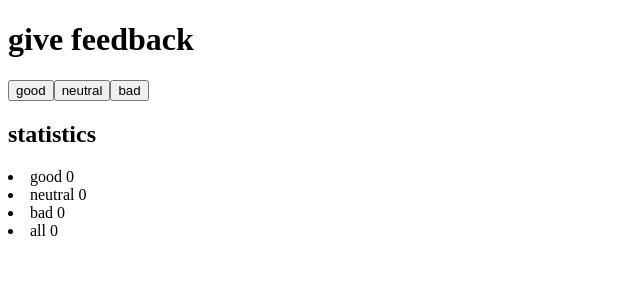
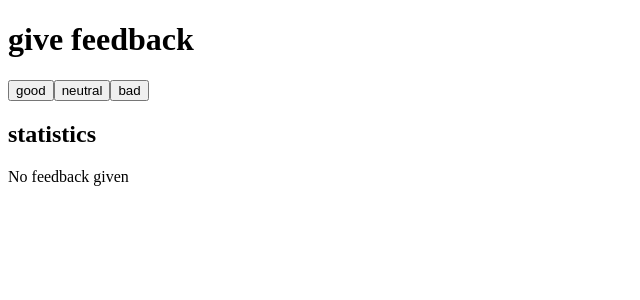
Before and after one commit to Terrel007/fullstackExercises, a React (Create React App) app in the folder part1/unicafe/: page / in a window 1280 px wide. Shown: the top 300 px of the page, without its empty margins (0-640 px from the left). Built offline with nearby package versions, Linux system fonts and the light colour scheme.

Commit message:
part1 1.9

```diff
--- a/part1/unicafe/src/App.js
+++ b/part1/unicafe/src/App.js
@@ -12,18 +12,17 @@ const StatisticsItem = ({type,count}) =>(
 const Statistics = ({result}) => {
     const [good,neutral,bad] = result;
     const all = good+neutral+bad;
+    if(all === 0) {
+        return <p>No feedback given</p>
+    }
     return (
         <div>
-            <h2>statistics</h2>
             <StatisticsItem type="good" count={good}/>
             <StatisticsItem type="neutral" count={neutral}/>
             <StatisticsItem type="bad" count={bad}/>
             <StatisticsItem type="all" count={all}/>
-            { all > 0 &&
-                <>
-                    <StatisticsItem type="average" count={(good+bad*-1)/all}/>
-                    <StatisticsItem type="positive" count={`${(good/all)*100} %`}/>
-                </>}
+            <StatisticsItem type="average" count={(good+bad*-1)/all}/>
+            <StatisticsItem type="positive" count={`${(good/all)*100} %`}/>
 
         </div>
     );
@@ -39,6 +38,7 @@ const App = () => {
             <Button text="good" onClick={()=>setGood(prevGood=>prevGood+1)}/>
             <Button text="neutral" onClick={()=>setNeutral(prevNeutral=>prevNeutral+1)}/>
             <Button text="bad" onClick={()=>setBad(prevBad=>prevBad+1)}/>
+            <h2>statistics</h2>
             <Statistics result={[good,neutral,bad]}/>
         </div>
     );
```
